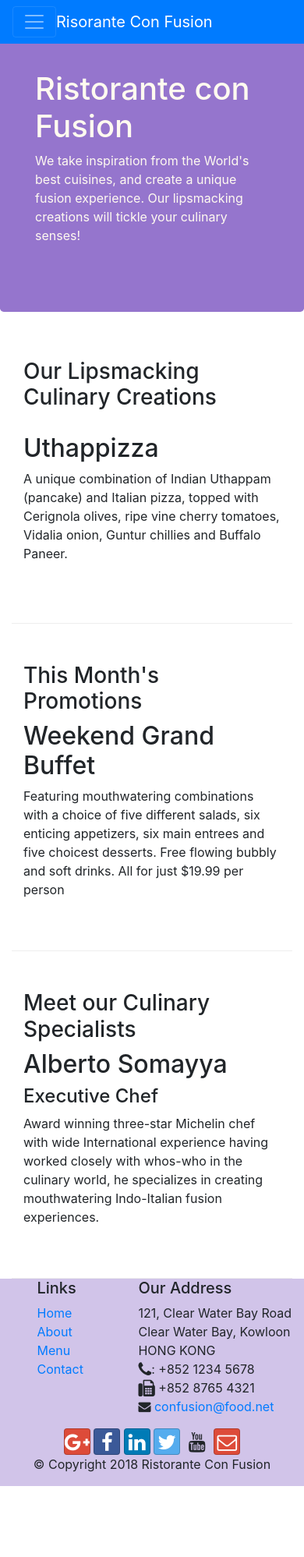
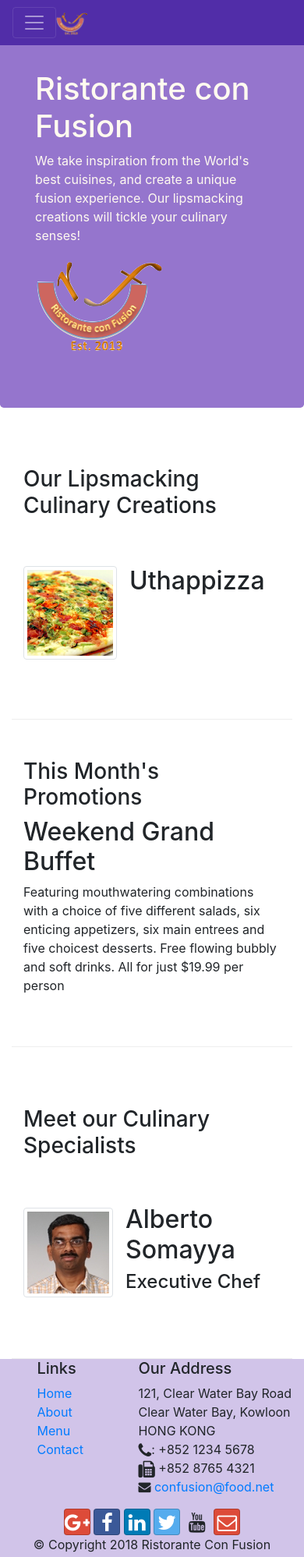
Before and after one commit to P-R-Ayush/Bootstrap-conFusion, a website: page index.html in a window 390 px wide. Shown: the top 1997 px of the page at 78% size. Before the commit the page ends 1906 px from the top, so only its background shows below. Drawn offline with nearby package versions, Linux system fonts and the light colour scheme.

Commit message:
Images and Media

```diff
--- a/index.html
+++ b/index.html
@@ -17,13 +17,13 @@
 </head>
 
 <body>
-    <nav class="navbar navbar-dark navbar-expand-sm bg-primary fixed-top">
+    <nav class="navbar navbar-dark navbar-expand-sm fixed-top">
         <div class="container">
             <button class="navbar-toggler" type="button" data-toggle="collapse" data-target="#Navbar">
                 <span class="navbar-toggler-icon"></span>
 
             </button>
-            <a class="navbar-brand mr-auto" href="#">Risorante Con Fusion </a>
+            <a class="navbar-brand mr-auto" href="#"><img src="img/logo.png" height="30" width="41"></a>
             <div class="collapse navbar-collapse" id="Navbar">
                 <ul class="navbar-nav mr-auto">
                     <li class="nav-item  active"><a class="nav-link" href="index.html"><span class="fa fa-home fa-lg"></span> Home</a></li>
@@ -47,7 +47,8 @@
                     <p>We take inspiration from the World's best cuisines, and create a unique fusion experience. Our
                         lipsmacking creations will tickle your culinary senses!</p>
                 </div>
-                <div class="col-12 col-sm">
+                <div class="col-12 col-sm align-self-center">
+                    <img src="img/logo.png" class="img-fluid">
                 </div>
             </div>
         </div>
@@ -59,9 +60,16 @@
                 <h3>Our Lipsmacking Culinary Creations</h3>
             </div>
             <div class="col col-sm order-sm-first col-md">
-                <h2>Uthappizza</h2>
-                <p>A unique combination of Indian Uthappam (pancake) and Italian pizza, topped with Cerignola olives,
+                <div class="media">
+                    <img class="d-flex mr-3 img-thumbnail align-self-center"
+                    src="img/uthappizza.png" alt="uthapizaa">
+                    <div class="media-body">
+                        <h2 class="mt=0">Uthappizza</h2>
+                <p class="d-none d-sm-block">A unique combination of Indian Uthappam (pancake) and Italian pizza, topped with Cerignola olives,
                     ripe vine cherry tomatoes, Vidalia onion, Guntur chillies and Buffalo Paneer.</p>
+                    </div>
+                </div>
+
             </div>
         </div>
 
@@ -83,11 +91,18 @@
                 <h3>Meet our Culinary Specialists</h3>
             </div>
             <div class="col col-sm order-sm-first col-md">
-                <h2>Alberto Somayya</h2>
+                <div class="media">
+                    <img class="d-flex mr-3 align-self-center img-thumbnail"
+                    src="img/alberto.png" alt="alberto">
+                    <div class="media-body">
+                        <h2 class="mt-0">Alberto Somayya</h2>
                 <h4>Executive Chef</h4>
-                <p>Award winning three-star Michelin chef with wide International experience having worked closely with
+                <p class="d-none d-sm-block">Award winning three-star Michelin chef with wide International experience having worked closely with
                     whos-who in the culinary world, he specializes in creating mouthwatering Indo-Italian fusion
                     experiences. </p>
+                    </div>
+                </div>
+
             </div>
         </div>
     </div>
```
Also changed, not shown: aboutus.html (+3 -2 lines), contactus.html (+3 -2 lines), img/alberto.png (added), img/buffet.png (added), img/logo.png (added), img/uthappizza.png (added), 1 other file.
